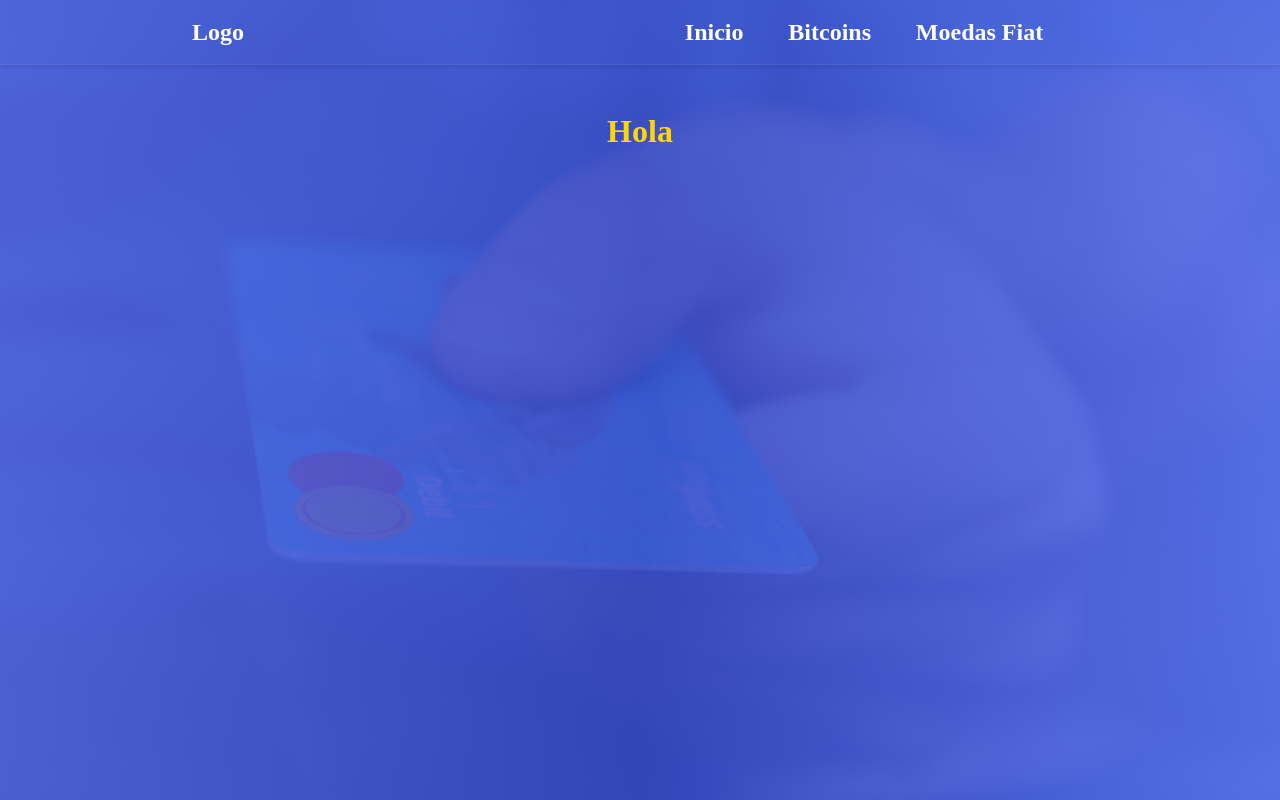
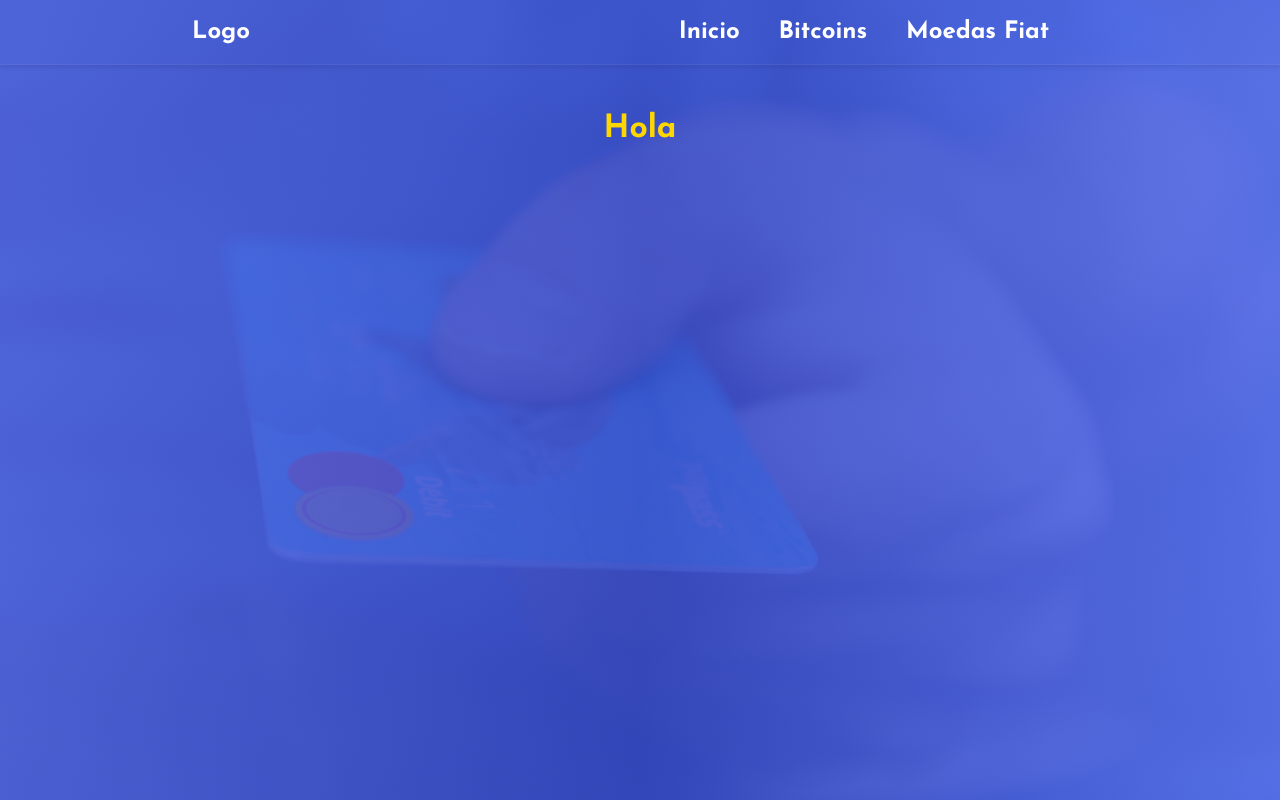
Before and after one commit to Carlitonchin/ellon, a Next.js app: page / in a window 1280 px wide. Built offline with nearby package versions, Linux system fonts and the light colour scheme.

Commit message:
add font from google fonts

```diff
--- a/styles/globals.css
+++ b/styles/globals.css
@@ -1,3 +1,5 @@
+@import url('https://fonts.googleapis.com/css2?family=Josefin+Sans:wght@400;700&display=swap');
+
 :root {
     --money-color: #06d6a0;
     --currency-color: #606c38;
@@ -23,6 +25,7 @@
   background-position: center;
   background-size: cover;
   color: gold;
+  font-family: 'Josefin Sans', sans-serif;
 }
 
 
```
